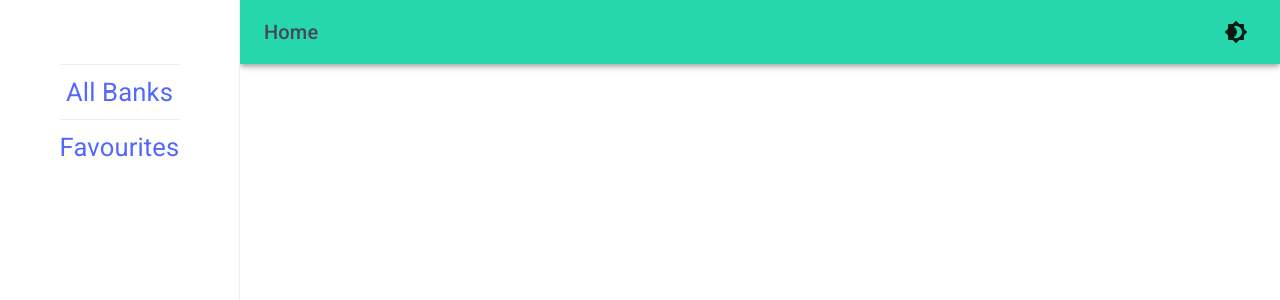
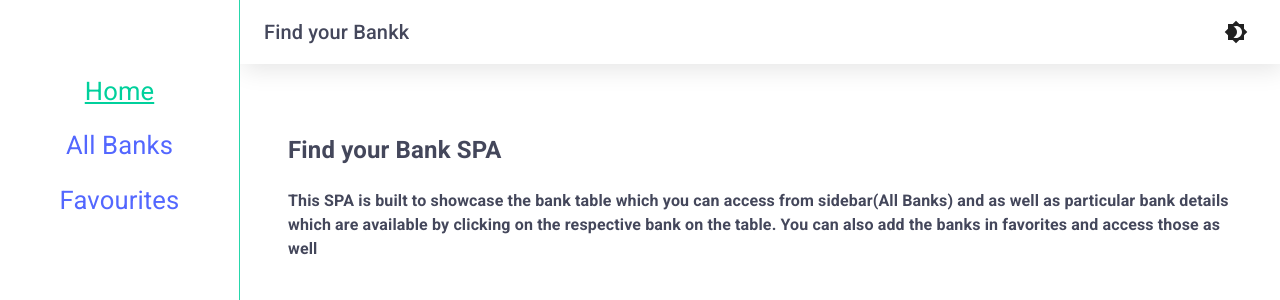
Before and after one commit to DevanshBajaj/find-your-bank, a React (Vite) app: page / in a window 1280 px wide. Shown: the top 300 px of the page. Built offline with nearby package versions, Linux system fonts and the light colour scheme.

Commit message:
chore: improve UI

```diff
--- a/src/App.jsx
+++ b/src/App.jsx
@@ -41,13 +41,14 @@ export default function ToggleColorMode() {
 								// palette values for light mode
 								primary: {
 									main: "#26d7ab",
+									nav: "#efefef",
 								},
 								secondary: {
 									main: "#5367FF",
 								},
 								background: {
 									default: "#ffffff",
-									paper: "#ffffff",
+									paper: "#fff",
 								},
 								divider: "#ecedef",
 								text: {
@@ -60,6 +61,7 @@ export default function ToggleColorMode() {
 								// palette values for dark mode
 								primary: {
 									main: "#26d7ab",
+									nav: "#363434",
 								},
 								secondary: {
 									main: "#5367FF",
@@ -70,10 +72,9 @@ export default function ToggleColorMode() {
 								},
 								divider: "#ecedef",
 								text: {
-									primary: "#d2d4dc",
+									primary: "#eff0f3",
 									secondary: "#c3c3cb",
 									disabled: "#777779",
-									hint: "rgba(154,151,151,0.5)",
 								},
 						  }),
 				},
--- /dev/null
+++ b/src/components/Home.jsx
@@ -0,0 +1,13 @@
+export default function Home() {
+	return (
+		<>
+			<h2>Find your Bank SPA</h2>
+			<h4>
+				This SPA is built to showcase the bank table which you can access from
+				sidebar(All Banks) and as well as particular bank details which are
+				available by clicking on the respective bank on the table. You can also
+				add the banks in favorites and access those as well
+			</h4>
+		</>
+	);
+}
--- a/src/components/Sidebar.jsx
+++ b/src/components/Sidebar.jsx
@@ -17,6 +17,7 @@ import { Route, Routes, useLocation, NavLink } from "react-router-dom";
 import Banks from "./Banks";
 import Favourites from "./Favourites";
 import BankDetails from "./BankDetails";
+import Home from "./Home";
 
 const drawerWidth = 240;
 function Sidebar(props) {
@@ -38,7 +39,7 @@ function Sidebar(props) {
 			setTitle("Favorites");
 		} else if (location.pathname.includes("/bank-details")) {
 			setTitle("Bank Details");
-		} else setTitle("Home");
+		} else setTitle("Find your Bankk");
 	};
 	let activeStyle = {
 		textDecoration: "underline",
@@ -48,7 +49,17 @@ function Sidebar(props) {
 	const drawer = (
 		<div>
 			<Toolbar />
-			<Divider />
+			<List>
+				<NavLink
+					style={({ isActive }) =>
+						isActive ? activeStyle : { color: "#5367FF" }
+					}
+					to="/"
+					exact
+				>
+					Home
+				</NavLink>
+			</List>
 			<List>
 				<NavLink
 					style={({ isActive }) =>
@@ -60,7 +71,6 @@ function Sidebar(props) {
 					All Banks
 				</NavLink>
 			</List>
-			<Divider />
 			<List>
 				<NavLink
 					style={({ isActive }) =>
@@ -92,6 +102,8 @@ function Sidebar(props) {
 				sx={{
 					width: { sm: `calc(100% - ${drawerWidth}px)` },
 					ml: { sm: `${drawerWidth}px` },
+					backgroundColor: "background.paper",
+					boxShadow: "3px 6px 24px rgba(0,0,0,0.1) ",
 				}}
 			>
 				<Toolbar
@@ -115,7 +127,7 @@ function Sidebar(props) {
 					>
 						<MenuIcon />
 					</IconButton>
-					<Typography variant="h6" color="#44475b" noWrap component="div">
+					<Typography variant="h6" color="text.primary" noWrap component="div">
 						{title}
 					</Typography>
 					<IconButton sx={{ ml: 1 }} onClick={props.colorMode} color="inherit">
@@ -167,6 +179,7 @@ function Sidebar(props) {
 							display: "flex",
 							flexDirection: "row",
 							justifyContent: "center",
+							borderRight: "1px solid #26d7ab",
 							fontSize: "1.6rem",
 							gap: "2rem",
 						},
@@ -186,6 +199,7 @@ function Sidebar(props) {
 			>
 				<Toolbar />
 				<Routes>
+					<Route exact path="/" element={<Home />}></Route>
 					<Route exact path="/all-banks" element={<Banks />}></Route>
 					<Route exact path="/favorites" element={<Favourites />}></Route>
 					<Route path="/bank-details/:id" element={<BankDetails />} />
```
